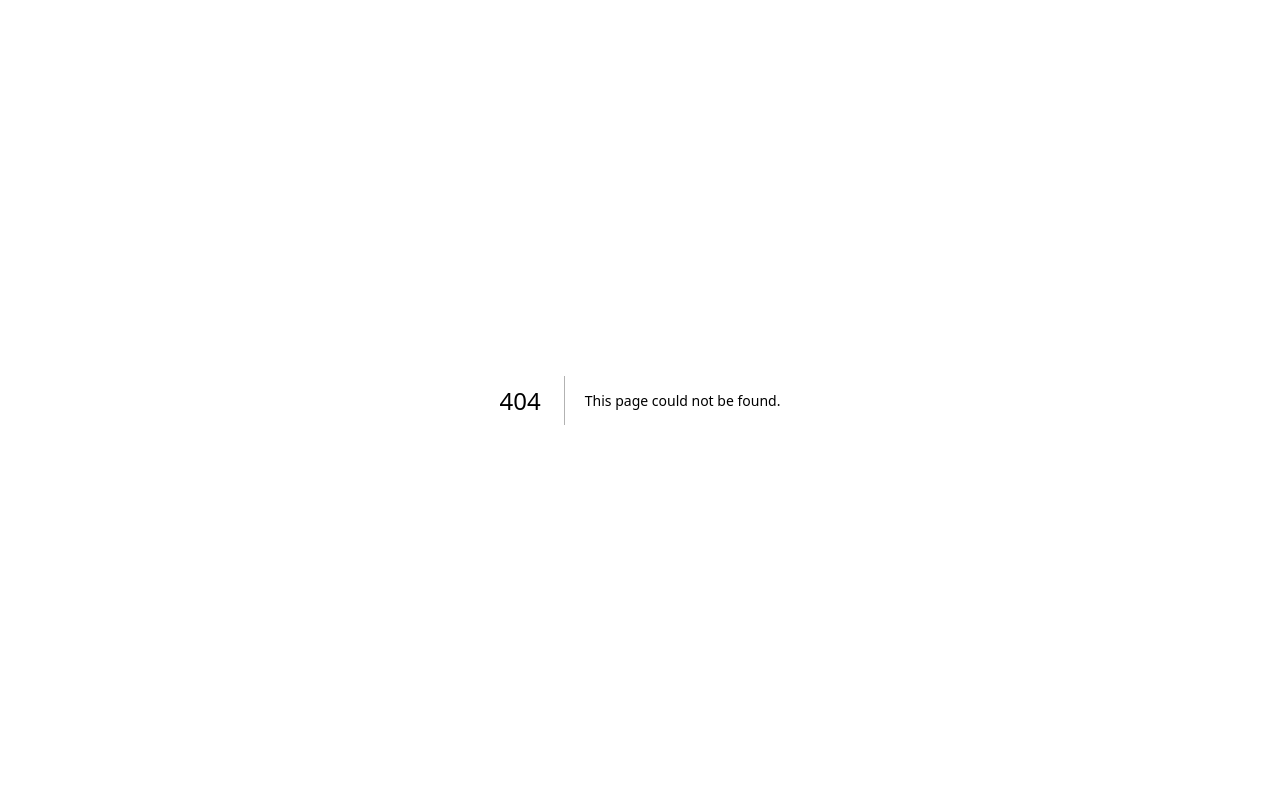
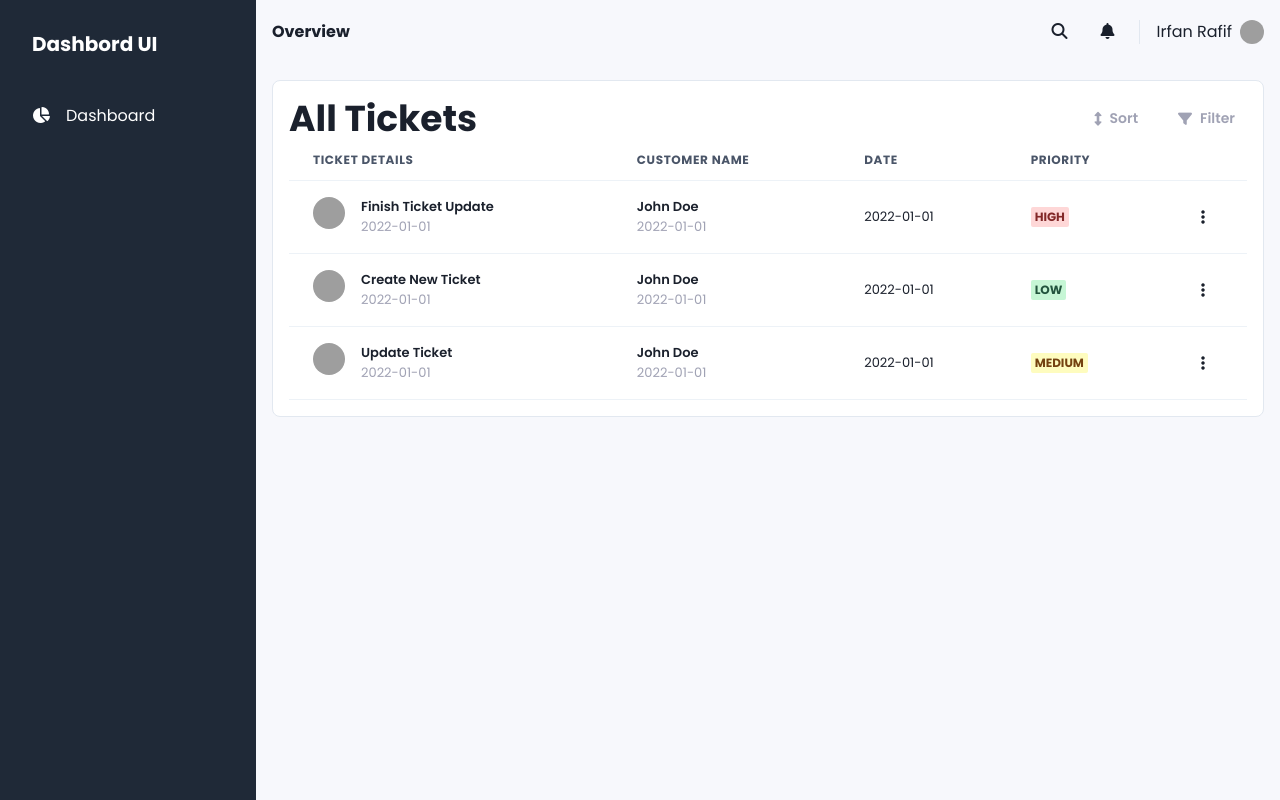
Before and after one commit to mirfanrafif/dashboard-template, a Next.js app: page /tickets in a window 1280 px wide. Before the commit this address had no page. Built offline with nearby package versions, Linux system fonts and the light colour scheme; grey boxes are pictures that could not be loaded.

Commit message:
ticket list

```diff
--- a/next.config.mjs
+++ b/next.config.mjs
@@ -5,6 +5,9 @@ const nextConfig = {
     defaultLocale: "en",
     locales: ["en", "id"],
   },
+  images: {
+    domains: ["avatars.githubusercontent.com"],
+  },
 };
 
 export default nextConfig;
--- a/package.json
+++ b/package.json
@@ -28,6 +28,8 @@
     "@types/node": "^20",
     "@types/react": "^18",
     "@types/react-dom": "^18",
+    "@typescript-eslint/eslint-plugin": "^7.10.0",
+    "@typescript-eslint/parser": "^7.10.0",
     "eslint": "^8",
     "eslint-config-next": "14.2.3",
     "postcss": "^8",
--- /dev/null
+++ b/src/features/pages/TaskListPage/TaskListPage.tsx
@@ -0,0 +1,160 @@
+import Section from "@/features/components/Section/Section";
+import {
+  Button,
+  Heading,
+  Table,
+  Tbody,
+  Td,
+  Th,
+  Thead,
+  Tr,
+  Text,
+  Badge,
+  IconButton,
+  Menu,
+  MenuButton,
+  MenuItem,
+  MenuList,
+} from "@chakra-ui/react";
+
+import React from "react";
+
+import Image from "next/image";
+
+type TaskItem = {
+  title: string;
+  customer: {
+    name: string;
+    profilePhoto: string;
+  };
+  createdAt: string;
+  updatedAt: string;
+  priority: "low" | "medium" | "high";
+};
+
+const TaskListPage = () => {
+  const tasks: TaskItem[] = [
+    {
+      title: "Finish Ticket Update",
+      customer: {
+        name: "John Doe",
+        profilePhoto: "https://avatars.githubusercontent.com/u/43906580?v=4",
+      },
+      createdAt: "2022-01-01",
+      updatedAt: "2022-01-01",
+      priority: "high",
+    },
+    {
+      title: "Create New Ticket",
+      customer: {
+        name: "John Doe",
+        profilePhoto: "https://avatars.githubusercontent.com/u/43906580?v=4",
+      },
+      createdAt: "2022-01-01",
+      updatedAt: "2022-01-01",
+      priority: "low",
+    },
+    {
+      title: "Update Ticket",
+      customer: {
+        name: "John Doe",
+        profilePhoto: "https://avatars.githubusercontent.com/u/43906580?v=4",
+      },
+      createdAt: "2022-01-01",
+      updatedAt: "2022-01-01",
+      priority: "medium",
+    },
+  ];
+
+  return (
+    <Section>
+      <div className="flex flex-row gap-x-4 items-center">
+        <Heading>All Tickets</Heading>
+
+        <Button
+          variant={"ghost"}
+          className="ml-auto"
+          size={"sm"}
+          color={"var(--neutrals-grey)"}
+        >
+          <i className="fa-solid fa-up-down mr-2"></i>
+          Sort
+        </Button>
+
+        <Button variant={"ghost"} size={"sm"} color={"var(--neutrals-grey)"}>
+          <i className="fa-solid fa-filter mr-2"></i>
+          Filter
+        </Button>
+      </div>
+
+      <Table fontSize={"small"}>
+        <Thead>
+          <Tr>
+            <Th>Ticket Details</Th>
+            <Th>Customer Name</Th>
+            <Th>Date</Th>
+            <Th>Priority</Th>
+            <Th className="w-16"></Th>
+          </Tr>
+        </Thead>
+        <Tbody>
+          {tasks.map((item) => (
+            <Tr>
+              <Td>
+                <div className="flex flex-row gap-x-4">
+                  <Image
+                    width={32}
+                    height={32}
+                    src={item.customer.profilePhoto}
+                    alt={item.customer.name}
+                    className="h-8 w-8 rounded-full"
+                  />
+
+                  <div>
+                    <Text fontWeight={"600"}>{item.title}</Text>
+                    <Text color={"var(--neutrals-grey)"}>{item.updatedAt}</Text>
+                  </div>
+                </div>
+              </Td>
+              <Td>
+                <Text fontWeight={"600"}>{item.customer.name}</Text>
+                <Text color={"var(--neutrals-grey)"}>{item.createdAt}</Text>
+              </Td>
+              <Td>{item.createdAt}</Td>
+              <Td>
+                <Badge
+                  colorScheme={
+                    item.priority === "high"
+                      ? "red"
+                      : item.priority === "medium"
+                      ? "yellow"
+                      : "green"
+                  }
+                >
+                  {item.priority}
+                </Badge>
+              </Td>
+              <Td>
+                <Menu>
+                  <MenuButton
+                    as={IconButton}
+                    aria-label="Options"
+                    icon={<i className="fa-solid fa-ellipsis-vertical" />}
+                    variant="text"
+                  />
+                  <MenuList>
+                    <MenuItem icon={<i className="" />} command="⌘T">
+                      New Tab
+                    </MenuItem>
+                  </MenuList>
+                </Menu>
+              </Td>
+            </Tr>
+          ))}
+        </Tbody>
+      </Table>
+    </Section>
+  );
+};
+
+export default TaskListPage;
--- /dev/null
+++ b/src/pages/tickets.tsx
@@ -0,0 +1,11 @@
+import DashboardContainer from "@/components/DashboardContainer/DashboardContainer";
+import DashboardPage from "@/features/pages/DashboardPage/DashboardPage";
+import TaskListPage from "@/features/pages/TaskListPage/TaskListPage";
+
+export default function Home() {
+  return (
+    <DashboardContainer title="Overview">
+      <TaskListPage />
+    </DashboardContainer>
+  );
+}
```
Also changed, not shown: .eslintrc.json, 1 other file (tests, documents, lock files or other folders).
